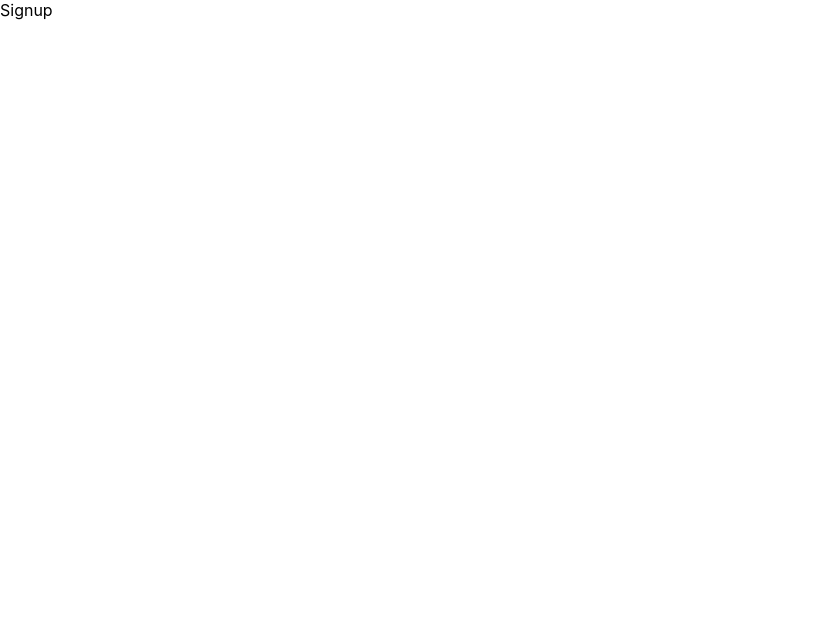
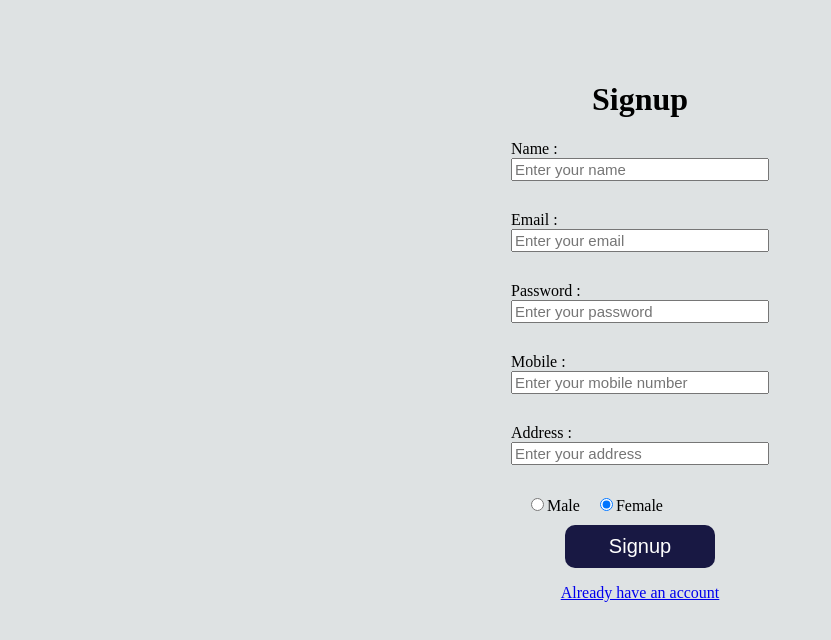
Before and after one commit to mansidethe/cash-track, a React (Create React App) app in the folder client/: page /signup in a window 1280 px wide. Shown: the top 640 px of the page, without its empty margins (0-831 px from the left). Built offline with nearby package versions, Linux system fonts and the light colour scheme.

Commit message:
add signup

```diff
--- a/client/src/index.css
+++ b/client/src/index.css
@@ -1,13 +1,29 @@
 body {
   margin: 0;
-  font-family: -apple-system, BlinkMacSystemFont, 'Segoe UI', 'Roboto', 'Oxygen',
-    'Ubuntu', 'Cantarell', 'Fira Sans', 'Droid Sans', 'Helvetica Neue',
-    sans-serif;
-  -webkit-font-smoothing: antialiased;
-  -moz-osx-font-smoothing: grayscale;
+  padding: 0;
+  background-color: rgb(222, 226, 227);
 }
+.text-center{
+  text-align: center;
+}
+.text-right{
 
-code {
-  font-family: source-code-pro, Menlo, Monaco, Consolas, 'Courier New',
-    monospace;
+  text-decoration: none;
+  text-align: center;
 }
+.form-control{
+    display: block;
+    font-size: 15px;
+    width: 250px;
+    margin-bottom: 30px;
+}
+.btn{
+  text-align: center;
+  background-color:rgb(24, 24, 67);
+  color: white;
+  border: none;
+  border-radius: 10px;
+  min-width: 100px;
+  padding: 10px 20px;
+  font-size: 20px;
+}
--- a/client/src/views/Login/Login.js
+++ b/client/src/views/Login/Login.js
@@ -1,4 +1,5 @@
 import React, { useEffect, useState } from 'react'
+import { Link } from 'react-router-dom'
 import './Login.css'
 import axios from 'axios';
 
@@ -7,7 +8,7 @@ function Login() {
 
   const [email, setEmail] = useState('');
   const [password, setPssword] = useState('');
-
+  const [user, setUser] = useState('');
 
   const login = async () => {
     const response= await axios.post('/api/login',{
@@ -27,19 +28,19 @@ alert(response?.data?.message);
     const storgeUser = JSON.parse(localStorage.getItem('user')||'{}');
     console.log(storgeUser);
 
-
   },[])
 
   return (
     <div>
 
       <form className="login-form">
-        <h1 >Login</h1>
+        <h1 className='text-center'>Login</h1>
 
         <div>
           <label htmlFor='email'>Email :</label>
           <input type='text'
-           id='email'
+            className='form-control'
+            id='email'
             placeholder='Enter your email'
             value={email} onChange={(e) => {
               setEmail(e.target.value);
@@ -49,6 +50,7 @@ alert(response?.data?.message);
         <div>
           <label htmlFor='password'>Password :</label>
           <input type='password'
+            className='form-control'
             id='password'
             placeholder='Enter your password'
             value={password} onChange={(e) => {
@@ -56,8 +58,14 @@ alert(response?.data?.message);
             }} />
         </div>
 
-        <button type='button' className=' login-btn'onClick={login}>Login</button>
-       </form>
+        <button type='button' className='btn login-btn'onClick={login}>Login</button>
+
+        <p className="text-right">
+          <Link to="/signup">Create a new account</Link>
+        </p>
+
+
+ </form>
     </div>
   )
 }
--- a/client/src/views/Login/Signup/Signup.css
+++ b/client/src/views/Login/Signup/Signup.css
@@ -0,0 +1,14 @@
+.signup-form{
+    width: fit-content;
+    margin: 30px auto;
+    padding: 30px 60px;
+    border-radius: 10px;
+   }
+ .gender{
+     margin-left: 20px;
+ }
+ .signup-btn{
+     display: block;
+     margin: 10px auto;
+     width: 150px;
+ }
--- a/client/src/views/Login/Signup/Signup.js
+++ b/client/src/views/Login/Signup/Signup.js
@@ -1,9 +1,156 @@
-import React from 'react'
+import React, { useState } from 'react'
+import { Link } from 'react-router-dom'
+import './Signup.css'
+import axios from 'axios'
 
 function Signup() {
-  return (
-    <div>Signup</div>
-  )
+    const [name, setName] = useState('');
+    const [email, setEmail] = useState('');
+    const [password, setPssword] = useState('');
+    const [mobile, setMobile] = useState('');
+    const [address, setAddress] = useState('');
+    const [gender, setGender] = useState('female');
+
+    const signup = async () => {
+        if (!name) {
+            alert('Name is required');
+            return;
+        }
+
+        if (!email) {
+            alert('Eamil is required');
+            return;
+        }
+
+        if (!password) {
+            alert('Password is required');
+            return;
+        }
+
+        if (!mobile) {
+            alert('Mobile is required');
+            return;
+        }
+
+        if (!address) {
+            alert('Address is required');
+            return;
+        }
+
+        const response = await axios.post("/signup", {
+            name: name,
+            email: email,
+            password: password,
+            mobile: mobile,
+            address: address,
+            gender: gender
+        })
+
+        alert(response?.data?.message);
+
+        if (response?.data?.success) {
+            window.location.href = '/login';
+        }
+    };
+
+    return (
+        <div>
+
+            <form className="signup-form">
+                <h1 className="text-center">Signup</h1>
+
+                <div>
+                    <label htmlFor='name'>Name :</label>
+                    <input type='text'
+                        className='form-control'
+                        id='name'
+                        placeholder='Enter your name'
+                        value={name} onChange={(e) => {
+                            setName(e.target.value);
+                        }} />
+                </div>
+
+                <div>
+                    <label htmlFor='email'>Email :</label>
+                    <input type='text'
+                        className='form-control'
+                        id='email'
+                        placeholder='Enter your email'
+                        value={email} onChange={(e) => {
+                            setEmail(e.target.value);
+                        }} />
+                </div>
+
+                <div>
+                    <label htmlFor='password'>Password :</label>
+                    <input type='password'
+                        className='form-control'
+                        id='password'
+                        placeholder='Enter your password'
+                        value={password} onChange={(e) => {
+                            setPssword(e.target.value);
+                        }} />
+                </div>
+
+                <div>
+                    <label htmlFor='mobile'>Mobile :</label>
+                    <input type='text'
+                        className='form-control'
+                        id='mobile'
+                        placeholder='Enter your mobile number'
+                        value={mobile} onChange={(e) => {
+                            setMobile(e.target.value);
+                        }} />
+                </div>
+
+                <div>
+                    <label htmlFor='address'>Address :</label>
+                    <input type='text'
+                        className='form-control'
+                        id='address'
+                        placeholder='Enter your address'
+                        value={address} onChange={(e) => {
+                            setAddress(e.target.value);
+                        }} />
+                </div>
+
+                <div>
+                    <input type='radio'
+                        id='male'
+                        name='gender'
+                        className='gender'
+                        checked={gender === 'male'}
+                        onClick={() => {
+                            setGender('male')
+                        }} />
+                    <label htmlFor='male'>Male</label>
+
+                    <input type='radio'
+                        id='female'
+                        name='gender'
+                        className='gender'
+                        checked={gender === 'female'}
+                        onClick={() => {
+                            setGender('female')
+                        }} />
+                    <label htmlFor='female'>Female</label>
+                </div>
+
+                <button type='button'
+                    className='btn signup-btn'
+                    onClick={signup}
+                >
+                    Signup
+                </button>
+
+                <p className="text-right">
+                    <Link to="/login">Already have an account</Link>
+                </p>
+
+            </form>
+        </div>
+    )
 }
 
+
 export default Signup
```
